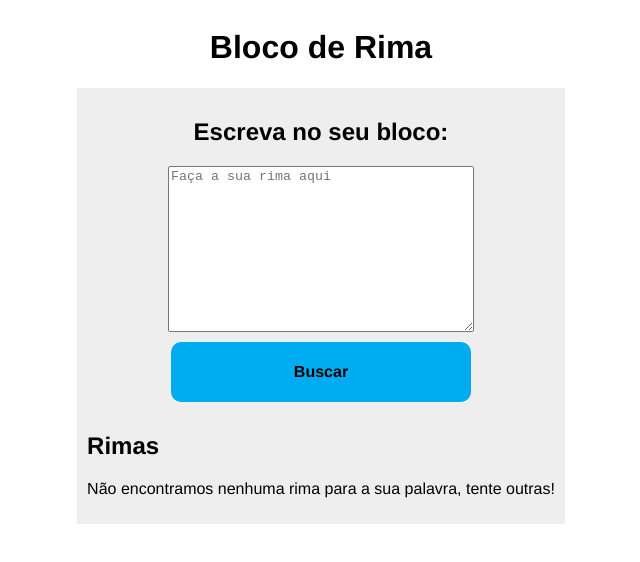
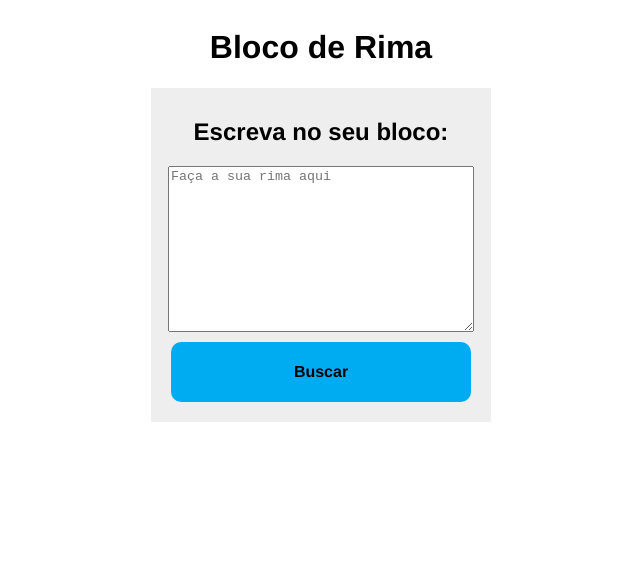
Before and after one commit to edusamico/blocoderima, a React (Create React App) app in the folder my-app/: page / in a window 1280 px wide. Shown: the top 562 px of the page, without its empty margins (319-959 px from the left). Built offline with nearby package versions, Linux system fonts and the light colour scheme.

Commit message:
added loading to show words and folder organization

```diff
--- a/my-app/src/components/Bloco/Bloco.jsx
+++ b/my-app/src/components/Bloco/Bloco.jsx
@@ -2,7 +2,7 @@ import './Bloco.css'
 import React, { Component } from "react"
 import Button from '../Button/Button';
 import Rimas from '../Rimas/Rimas';
-import { api } from '../Service/api';
+import { api } from '../../Service/api';
 
 
 export default class Bloco extends Component {
@@ -13,7 +13,7 @@ export default class Bloco extends Component {
             suffixRimas: [],
             textArea: "",
             textCount: "",
-
+            loading: false
         }
         this.findRimas = this.findRimas.bind(this);
     }
@@ -42,17 +42,20 @@ export default class Bloco extends Component {
             alert("A palavra precisa ter mais de 2 letras. Tente novamente.")
             return;
         }
+        this.setState({loading: true})
         let json = await api.getSuffixRimas(wordSuffix);
+        this.setState({loading: false})
         this.setState({ suffixRimas: json });
 
 
     }
 
     handleClick = () => {this.findRimas()};
-    handleOnChange = (event) => { this.setState({ textArea: event.target.value }) }
+    handleOnChange = (event) => { this.setState({ textArea: event.target.value }) };
 
     render() {
-
+        let loading = (this.state.loading) ? true : false;
+        let showRimas = (this.state.lastWord) ? true : false;
         let suffixRimas = this.state.suffixRimas;
 
         return (
@@ -64,7 +67,10 @@ export default class Bloco extends Component {
                     <textarea placeholder="Faça a sua rima aqui" onChange={this.handleOnChange}></textarea>
 
                     <Button onClick={(this.handleClick)} textArea={"Buscar"}/>
-                    <Rimas suffixRimas={suffixRimas}/>
+                    {loading && "Carregando..."}
+                    {!loading && showRimas && <Rimas suffixRimas={suffixRimas}/>}
+
+
 
 
                 </div>
--- a/my-app/src/components/Rimas/Rimas.jsx
+++ b/my-app/src/components/Rimas/Rimas.jsx
@@ -15,7 +15,7 @@ const Rimas = ({ suffixRimas }) => {
     <div>
       <h2>Rimas</h2>
       {count && <p>Encontramos {filterRimas.length} possíveis rimas!</p>}
-      {!count && <p>Não encontramos nenhuma rima para a sua palavra, tente outras!</p>}
+      {!count && <p>Não encontramos nenhuma rima para a última palavra, tente novamente!</p>}
 
 
       <div>
```
Also changed, not shown: my-app/src/Service/api.js (renamed from my-app/src/components/Service/api.js).
